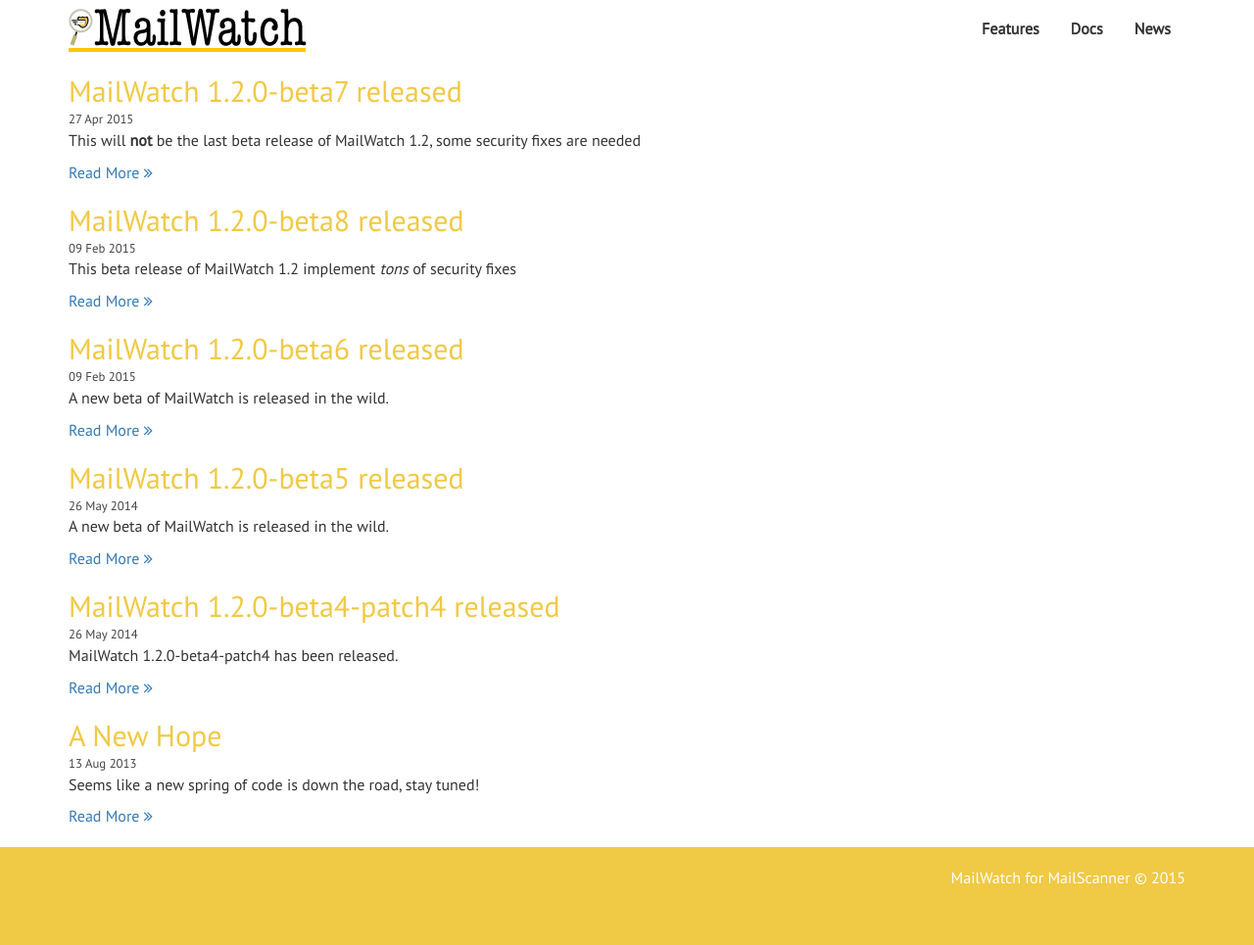
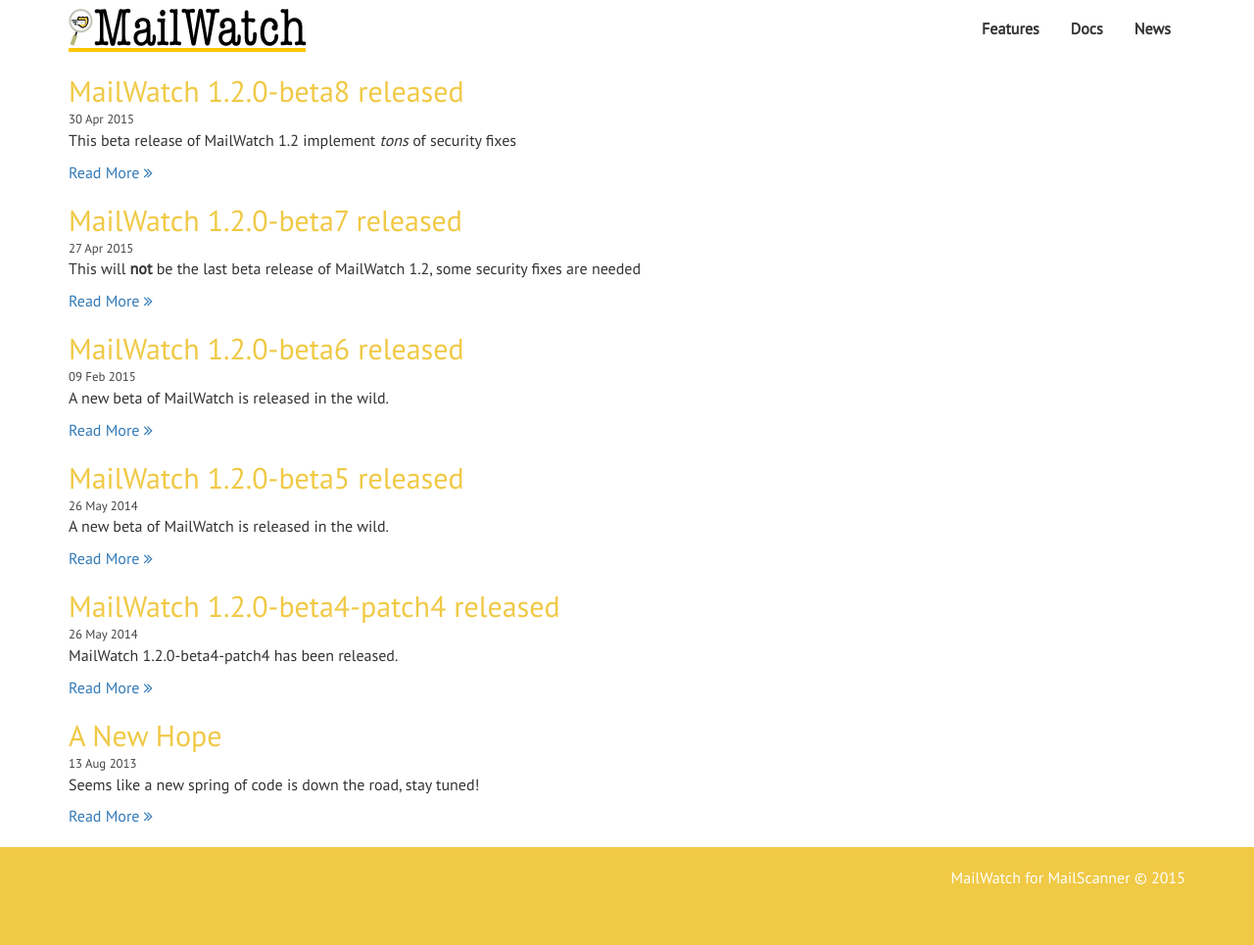
Before and after one commit to mailwatch/mailwatch.github.io, a Jekyll site: the page built from news/index.html, in a window 1280 px wide. Shown: the whole page at 98% size. Built offline with Jekyll 4.4.1, drawn with Linux system fonts in a browser that asks for light colours; nearby versions of some CDN libraries.

Commit message:
set right date for 1.2.0-beta8 release

```diff
--- a/_posts/2015-02-09-mailwatch-1-2-0-beta8-released.md
+++ b/_posts/2015-02-09-mailwatch-1-2-0-beta8-released.md
@@ -1,7 +1,7 @@
 ---
 layout: news_single
 title: 'MailWatch 1.2.0-beta8 released'
-date: 2015-02-09 12:55:00 +0200
+date: 2015-04-30 11:26:00 +0200
 author: endelwar
 version: 1.2.0-beta8
 categories: [release]
```
